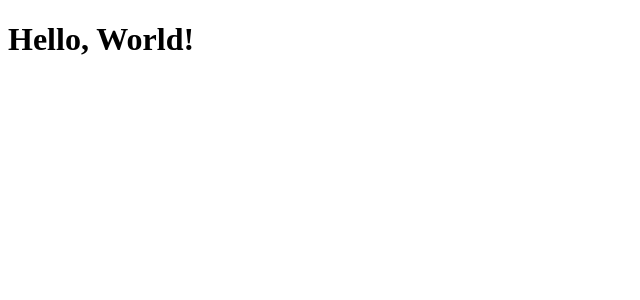
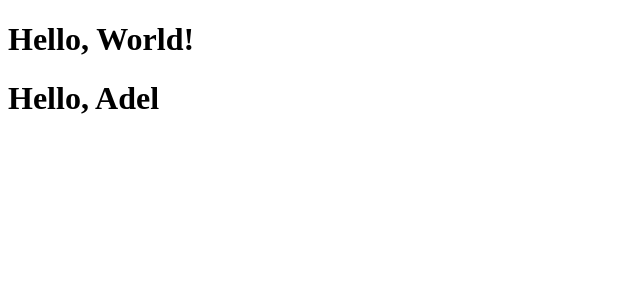
Before and after one commit to adelansary/React-Exercises, a React (Create React App) app: page / in a window 1280 px wide. Shown: the top 300 px of the page, without its empty margins (0-640 px from the left). Built offline with nearby package versions, Linux system fonts and the light colour scheme.

Commit message:
Hello Adel

```diff
--- a/src/App.js
+++ b/src/App.js
@@ -1,11 +1,13 @@
 import React from "react";
 import { Hello } from "./Hello";
+import { Welcome } from "./Welcome";
 
 export class App extends React.Component {
   render() {
     return (
       <div>
         <Hello />
+        <Welcome />
       </div>
     );
   }
--- /dev/null
+++ b/src/Welcome.js
@@ -0,0 +1,14 @@
+import React from "react";
+
+export class Welcome extends React.Component {
+  static defaultProps = {
+    name: "Adel",
+  };
+  render() {
+    return (
+      <div>
+        <h1>Hello, {this.props.name}</h1>
+      </div>
+    );
+  }
+}
```
